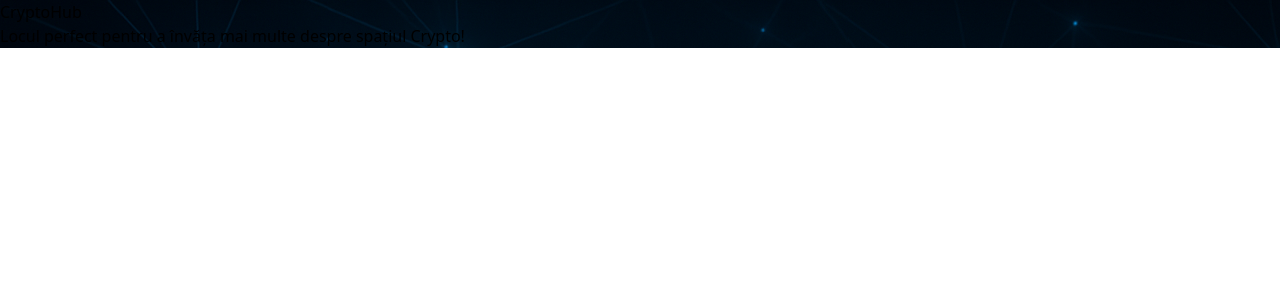
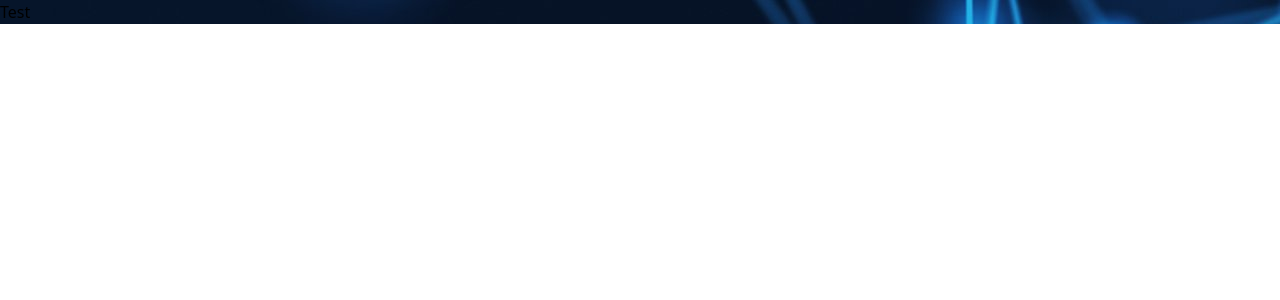
Before and after one commit to cezzzar03/licentaproject, a Next.js app: page /auth in a window 1280 px wide. Shown: the top 300 px of the page. Built offline with nearby package versions, Linux system fonts and the light colour scheme.

Commit message:
Acum putem incepe pagina de autentificare abia

```diff
--- a/app/auth/page.tsx
+++ b/app/auth/page.tsx
@@ -1,53 +1,10 @@
-"use client";
-import { useState } from "react";
-
-export default function AuthPage() {
-  // State care decide dacă suntem pe login sau sign up (momentan nu folosim toggle)
-  const [isLogin, setIsLogin] = useState(true);
-
+export default function Home() {
   return (
-    // Container general pe toată pagina, cu fundal imagine
-    <div className="min-h-screen flex items-center justify-center bg-cover bg-center px-4"
-      style={{ backgroundImage: "url('/images/CryptoBackground.png')" }}>
-
-      {/* Wrapper pentru cele 2 coloane */}
-      <div className="flex w-full max-w-5xl">
-
-        {/* Coloana stângă - Prezentare aplicație */}
-        <div className="w-1/2 bg-[#1a1a1a] text-white p-10 rounded-l-2xl">
-          {
-            <>
-              {/* Titlu aplicație */}
-              <h1 className="text-5xl font-extrabold tracking-widest text-white-400 uppercase">CryptoHub</h1>
-
-              {/* Descriere / slogan aplicație */}
-              <p className="text-sm text-gray-400 mt-4">
-                Locul perfect pentru a învăța mai multe despre spațiul Crypto!
-              </p>
-            </>
-          }
-        </div>
-
-        {/* Coloana dreaptă - Formular de autentificare */}
-        {
-          <div className="w-1/2 bg-white p-10 rounded-r-2xl">
-            {/* Titlu formular login */}
-            {/* Poți adăuga aici: <h2>Sign in to your account</h2> */}
-
-            {/* Formular login */}
-            <form className="space-y-5 mt-6">
-              {/* Input Email */}
-
-              {/* Input Password */}
-
-              {/* Remember me + Forgot password */}
-
-              {/* Buton Login */}
-            </form>
-          </div>
-        }
-
-      </div>
+    <div
+      className="min-h-screen bg-cover bg-center"
+      style={{ backgroundImage: "url('/images/CryptoBackground.jpg')" }}
+    >
+      <h1 className="text-white text-3xl p-10">Test</h1>
     </div>
   );
 }
```
Also changed, not shown: public/images/CryptoBackground.jpg (added), public/images/CryptoBackground.png (deleted).
